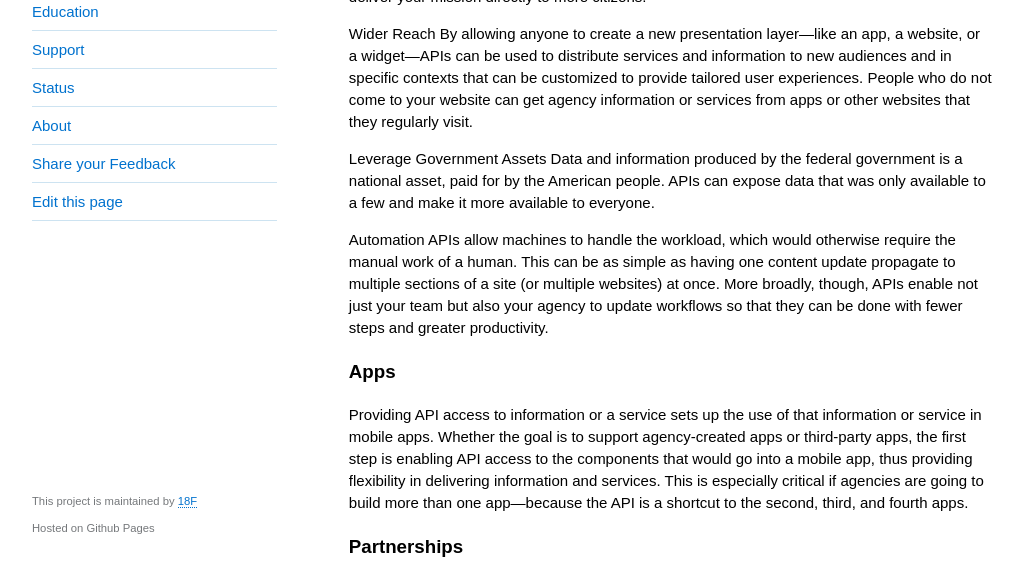
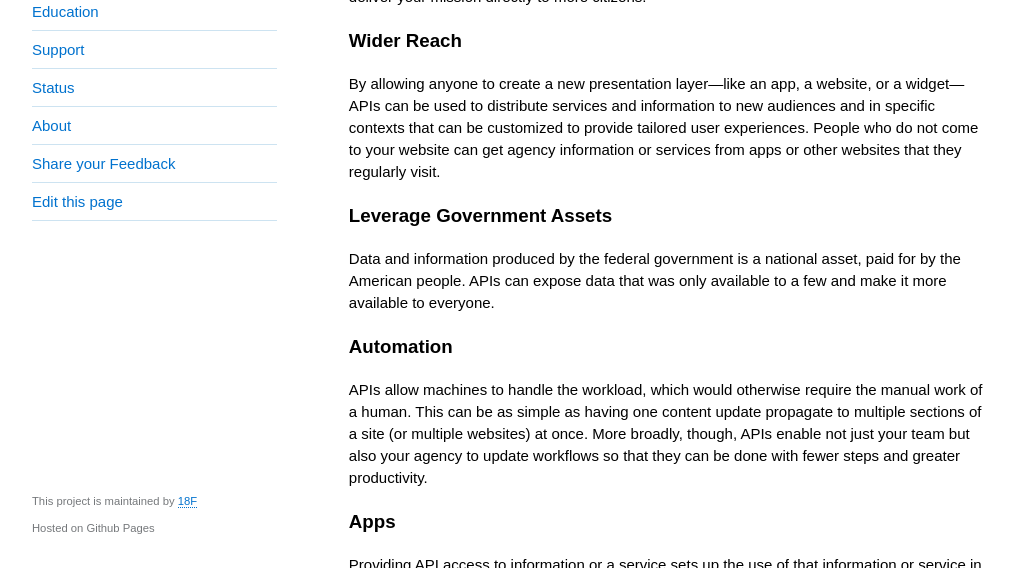
Before and after one commit to 18F/API-All-the-X, a Jekyll site: the page built from pages/benefits_of_apis.md, in a window 1280 px wide and 900 px high, cut to the strip 332-900 px from the top of the window. Shown: the whole strip, without its empty margins (128-1151 px from the left). Built offline with Jekyll 4.4.1, drawn with Linux system fonts in a browser that asks for light colours.

Commit message:
adding h3 tags

```diff
--- a/pages/benefits_of_apis.md
+++ b/pages/benefits_of_apis.md
@@ -9,13 +9,13 @@ Understanding the benefits of API production allows you to coordinate with syste
 ### Efficiency
 Providing API access allows for content to be created once and automatically published or made available to many channels. Your agency’s content is ready for easy sharing and redistribution to deliver your mission directly to more citizens.
 
-Wider Reach
+### Wider Reach
 By allowing anyone to create a new presentation layer—like an app, a website, or a widget—APIs can be used to distribute services and information to new audiences and in specific contexts that can be customized to provide tailored user experiences. People who do not come to your website can get agency information or services from apps or other websites that they regularly visit.
 
-Leverage Government Assets
+### Leverage Government Assets
 Data and information produced by the federal government is a national asset, paid for by the American people. APIs can expose data that was only available to a few and make it more available to everyone.
 
-Automation
+### Automation
 APIs allow machines to handle the workload, which would otherwise require the manual work of a human. This can be as simple as having one content update propagate to multiple sections of a site (or multiple websites) at once. More broadly, though, APIs enable not just your team but also your agency to update workflows so that they can be done with fewer steps and greater productivity.
 
 ### Apps
```
